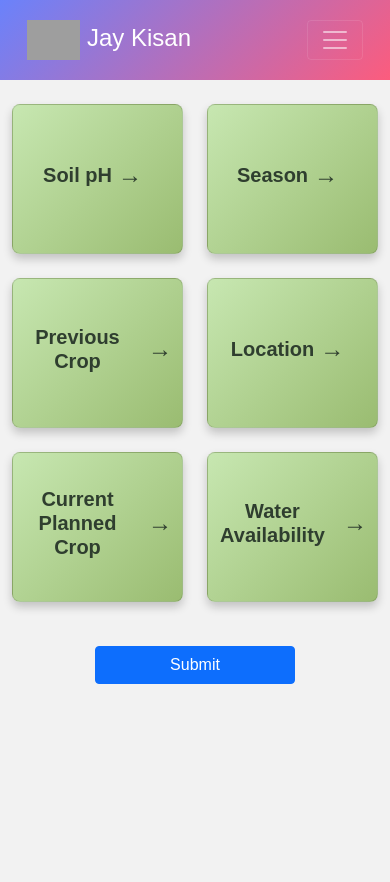
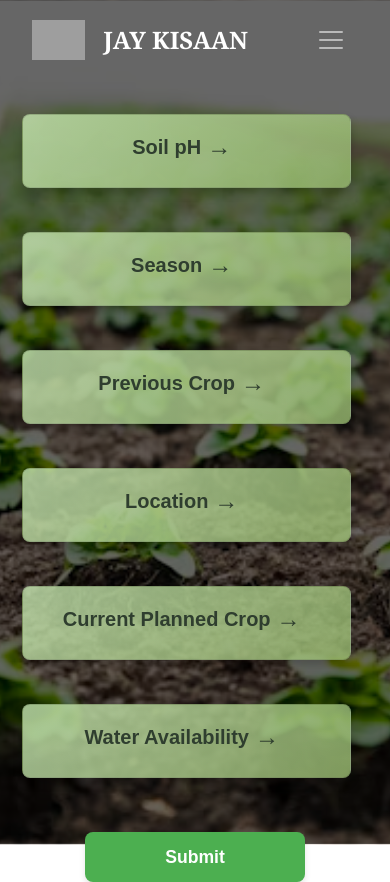
Before and after one commit to Samir433/Jay_Kisan, a Django app: page / in a window 390 px wide. Before the commit the page ends 684 px from the top, so only its background shows below. Run offline with Django 5.2, Linux system fonts and the light colour scheme; some libraries are stand-ins or nearby versions; grey boxes are pictures that could not be loaded.

Commit message:
Updated CSS for responsive design and bg image

```diff
--- a/FarmerApp/FarmerApp/settings.py
+++ b/FarmerApp/FarmerApp/settings.py
@@ -116,7 +116,7 @@ USE_TZ = True
 # Static files (CSS, JavaScript, Images)
 # https://docs.djangoproject.com/en/5.1/howto/static-files/
 
-STATIC_URL = 'static/'
+STATIC_URL = '/static/'
 STATICFILES_DIRS = [BASE_DIR / 'static']
 
 # Default primary key field type
--- a/FarmerApp/post/templates/post/homepage.html
+++ b/FarmerApp/post/templates/post/homepage.html
@@ -10,13 +10,25 @@
       rel="stylesheet"
     />
     <link rel="stylesheet" href="{% static 'post/style.css' %}" />
+        <style>
+        body {
+            font-family: 'Arial', sans-serif;
+            margin: 0;
+            padding: 0;
+            background-image: url("{% static 'images/farm2.avif' %}"); /* Add your background image here */
+            background-size: cover; /* Ensures the image covers the entire background */
+            background-position: center; /* Center the background image */
+        }
+    </style>
 </head>
 <body>
+
 <nav class="navbar navbar-expand-lg navbar-dark">
     <div class="container-fluid">
-            <a class="navbar-brand" href="#"><img src="{% static 'logo.png' %}" alt="Logo" style="height: 40px;">
-            Jay Kisan</a>
-
+    <a class="navbar-brand" href="#">
+        <img src="{% static 'logo.png' %}" alt="Logo" style="height: 40px;">
+        <span class="brand-text"> JAY  KISAAN</span>
+    </a>
         <button
             class="navbar-toggler"
             type="button"
@@ -32,12 +44,13 @@
             <ul class="navbar-nav ms-auto">
                 <li class="nav-item"><a class="nav-link" href="#">Home</a></li>
                 <li class="nav-item"><a class="nav-link" href="#">About</a></li>
+                <!-- Profile Dropdown -->
                 <li class="nav-item dropdown">
                     <a
                         class="nav-link dropdown-toggle"
                         href="#"
+                        id="profileDropdown"
                         role="button"
-                            id="profileDropdown"
                         data-bs-toggle="dropdown"
                         aria-expanded="false"
                     >
@@ -55,6 +68,8 @@
         </div>
     </div>
 </nav>
+
+
 
     <div class="container mt-4">
         <div class="row">
--- a/FarmerApp/static/post/style.css
+++ b/FarmerApp/static/post/style.css
@@ -2,94 +2,234 @@ body {
     font-family: 'Arial', sans-serif;
     margin: 0;
     padding: 0;
-  background-color: #f2f2f2;
+    background: url("static/images/bg1.jpg") no-repeat center center fixed;
+    background-size: cover;
+    position: relative;
 }
 
-.navbar {
-  background: linear-gradient(135deg, #6a82fb, #fc5c7d); /* New color gradient */
-  padding: 15px;
-}
-
-.navbar-brand {
-  font-size: 24px;
-  color: #fff !important;
-}
-
-.card {
-  display: flex;
-  justify-content: center;
-  align-items: center;
-  text-align: center;
-  height: 180px;
-  border-radius: 8px;
-  background: linear-gradient(135deg, #c7e7b1, #9abc71);
-  box-shadow: 0 5px 10px rgba(0, 0, 0, 0.2);
-  cursor: pointer;
-  transition: transform 0.3s ease, background-color 0.3s ease;
-}
-
-.card h5 {
-  font-size: 20px;
-  color: #2f3e2f;
-  font-weight: 600;
-  position: relative;
-  padding-right: 40px; /* Add padding to the right to give space for the arrow */
-}
-
-.arrow {
-  font-size: 24px;
-  color: #2f3e2f;
-  position: absolute;
-  right: 10px; /* Adjust this value as needed */
-  top: 50%; /* Center the arrow vertically */
-  transform: translateY(-50%); /* Adjust vertical alignment */
-}
-
-.card:hover {
-  transform: scale(1.1);
-  background: linear-gradient(135deg, #9abc71, #77a960);
-}
-
-/* Responsive layout for Android-sized screens */
-@media (max-width: 767px) {
-  .card {
-    height: 150px;
-  }
-
-  .col-md-6 {
-    flex: 0 0 50%;
-    max-width: 50%;
-  }
-}
-
-.popup {
-  display: none;
+/* Dark overlay */
+body::before {
+    content: '';
     position: fixed;
     top: 0;
     left: 0;
     width: 100%;
     height: 100%;
-  background-color: rgba(0, 0, 0, 0.5);
+    background-color: rgba(0, 0, 0, 0.6);
+    z-index: 0;
 }
 
+/* Ensure that page content appears above the overlay */
+.navbar, .container {
+    position: relative;
+    z-index: 1;
+}
+
+/* Popup styling - Ensure popup appears on top */
+.popup {
+    position: fixed;
+    display: none;
+    top: 0;
+    left: 0;
+    width: 100%;
+    height: 100%;
+    background-color: rgba(0, 0, 0, 0.6);
+    z-index: 10;
+}
+
+/* Popup content styling */
 .popup-content {
     background-color: #fff;
     border-radius: 10px;
-  padding: 30px; /* Increased padding */
-  max-width: 400px; /* Adjust max-width as needed */
-  width: 300px; /* Set a fixed width for a rectangular shape */
+    padding: 30px;
+    max-width: 400px;
+    width: 300px;
     margin: 100px auto;
     text-align: center;
+    z-index: 11;
 }
 
-.btn-ok {
+/* Transparent navbar */
+.navbar {
+    background: none;
+    padding: 15px 20px;
+}
+
+/* Navbar brand styling */
+.navbar-brand {
+    font-family: 'Georgia', serif;
+    position: relative;
+    overflow: hidden;
+    display: inline-flex;
+    align-items: center;
+}
+
+/* Adjusted span for brand text */
+.brand-text {
+    font-size: 2rem;
+    font-weight: bold;
+    color: #ffffff !important;
+    margin-left: 8px;
+    transition: all 0.3s ease;
+    white-space: nowrap;
+    position: relative;
+}
+
+/* Modern underline effect */
+.brand-text::after {
+    content: '';
+    position: absolute;
+    left: 0;
+    bottom: -5px;
+    width: 100%;
+    height: 2px;
+    background: #ff0000;
+    transform: scaleX(0);
+    transition: transform 0.3s ease;
+}
+
+/* Increase font size on hover */
+.brand-text:hover {
+    font-size: 2.2rem;
+    text-shadow: 2px 2px 4px rgba(0, 128, 0, 0.7);
+}
+
+/* Scale the underline on hover */
+.brand-text:hover::after {
+    transform: scaleX(1);
+}
+
+/* Style for the logo image */
+.navbar-brand img {
+    height: 50px;
+    margin-right: 10px;
+}
+
+/* Navbar link styling */
+.navbar-nav .nav-item .nav-link {
+    color: #ffffff;
+    font-size: 1.25rem;
+    margin-left: 20px;
+    text-shadow: 1px 1px 3px rgba(0, 0, 0, 0.5);
+    font-weight: 600;
+    transition: color 0.3s ease;
+}
+
+.navbar-nav .nav-item .nav-link:hover {
+    color: #ffeb3b;
+}
+
+.navbar-toggler {
+    border: none;
+}
+
+/* Profile image styling */
+.profile-img {
+    width: 40px;
+    height: 40px;
+    border-radius: 50%;
+    object-fit: cover;
+}
+
+/* Adjust dropdown styling if needed */
+.dropdown-menu {
+    background-color: #ffffff;
+    border-radius: 8px;
+    border: none;
+    padding: 10px 0;
+}
+
+.dropdown-item {
+    font-size: 0.9rem;
+    color: #333;
+    padding: 8px 20px;
+}
+
+.dropdown-item:hover {
+    background-color: rgba(106, 130, 251, 0.1);
+}
+
+/* Cards */
+.card {
+    display: flex;
+    flex-direction: column; /* Keep content stacked */
+    justify-content: center;
+    align-items: center;
+    text-align: center;
+    width: 300px; /* Fixed width */
+    height: 170px; /* Fixed height */
+    padding: 20px; /* Add padding for spacing */
+    border-radius: 8px;
+    background: linear-gradient(135deg, rgba(199, 231, 177, 0.8), rgba(154, 188, 113, 0.8));
+    box-shadow: 0 5px 10px rgba(0, 0, 0, 0.2);
+    cursor: pointer;
+    transition: transform 0.3s ease, background-color 0.3s ease;
+    margin: 10px; /* Margin for spacing between cards */
+}
+
+/* Text inside card */
+.card h5 {
+    font-size: 1.5rem; /* Fixed font size */
+    color: #2f3e2f;
+    font-weight: 600;
+    position: relative;
+    padding-right: 40px; /* Space for arrow */
+    word-wrap: break-word; /* Break long words */
+    max-width: 90%; /* Limit width */
+}
+
+/* Arrow styling */
+.arrow {
+    font-size: 24px;
+    color: #2f3e2f;
+    position: absolute;
+    right: 10px;
+    top: 50%;
+    transform: translateY(-50%);
+}
+
+.card:hover {
+    transform: scale(1.05);
+    background: linear-gradient(135deg, #9abc71, #77a960);
+}
+
+/* Responsive layout */
+@media (max-width: 767px) {
+    .navbar-brand .brand-text {
+        font-size: 1.5rem; /* Smaller font size for smaller screens */
+    }
+
+    .card {
+        width: 90%; /* Make card width flexible on small screens */
+        height: auto; /* Allow height to adjust */
+    }
+
+    .card h5 {
+        font-size: 1.25rem; /* Smaller text size */
+    }
+
+    .col-md-6 {
+        flex: 0 0 100%; /* Full width for small screens */
+        max-width: 100%; /* Full width for small screens */
+    }
+}
+
+/* Buttons */
+.btn-ok,
+.btn-submit {
     background-color: #3a6621;
     color: #fff;
     border: none;
     padding: 10px 20px;
     cursor: pointer;
     border-radius: 5px;
-  margin-top: 15px; /* Add space between input and button */
+    margin-top: 15px;
+    transition: background-color 0.3s ease;
+}
+
+.btn-ok:hover,
+.btn-submit:hover {
+    background-color: #2f4e1f;
 }
 
 .close-btn {
@@ -104,28 +244,40 @@ body {
     margin-bottom: 10px;
 }
 
-.btn-submit {
-  background-color: #3a6621;
-  color: #fff;
-  border: none;
-  padding: 10px 20px;
-  cursor: pointer;
-  border-radius: 5px;
-}
-
-.btn-submit:hover {
-  background-color: #2f4e1f;
-}
-
 .input-value {
     margin-top: 10px;
     font-size: 16px;
-    color: #2f3e2f; /* Match card text color */
+    color: #2f3e2f;
 }
+
 #submitAll {
-     margin-top: 20px; /* Margin for spacing */
-     display: block; /* Center the button */
-     width: 200px; /* Set a fixed width for the button */
-     margin-left: auto; /* Align to the center */
-     margin-right: auto; /* Align to the center */
+    margin-top: 20px;
+    display: block;
+    width: 220px;
+    margin-left: auto;
+    margin-right: auto;
+    background-color: #4CAF50;
+    color: #ffffff;
+    padding: 12px;
+    border: none;
+    border-radius: 8px;
+    font-size: 1.1rem;
+    font-weight: bold;
+    cursor: pointer;
+    transition: background-color 0.3s ease, transform 0.3s ease;
+    box-shadow: 0 4px 6px rgba(0, 0, 0, 0.1);
 }
+
+#submitAll:hover {
+    background-color: #45a049;
+    transform: translateY(-2px);
+}
+
+#submitAll:active {
+    transform: translateY(0);
+}
+
+#submitAll:focus {
+    outline: none;
+    box-shadow: 0 0 5px rgba(0, 0, 0, 0.5);
+}
```
Also changed, not shown: FarmerApp/static/images/bg1.jpg (added), FarmerApp/static/images/farm1.avif (added), FarmerApp/static/images/farm2.avif (added), FarmerApp/static/images/soil.jpg (added), 2 other files. Lines whose indentation alone changed are shown as unchanged.
